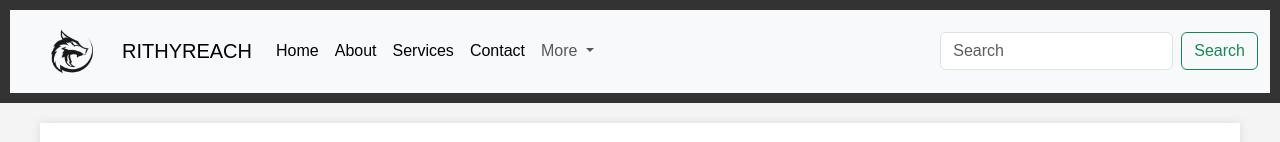
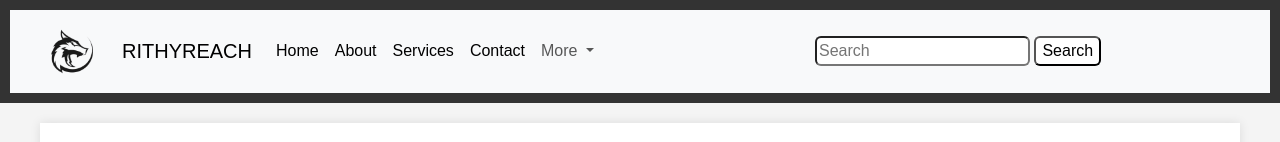
Before and after one commit to RengKN/rithyreach.github.io, a plain HTML site: page index.html in a window 1280 px wide. Shown: the top 142 px of the page. Drawn offline with nearby package versions, Linux system fonts and the light colour scheme.

Commit message:
fix Nav Bar

```diff
--- a/index.html
+++ b/index.html
@@ -78,6 +78,29 @@
         #logo{
           width: 100px;
         }
+        .search{
+          position: relative;
+          display: inline-block;
+          width: 100%;
+        }
+        #search-btn:hover{
+          background-color: #04AA6D;
+          color: white;
+          transition: 0.3s;
+          transform: scale(1.10);
+        }
+        #search-box{
+          border-radius: 6px;
+        }
+        #search-box:hover{
+          border: 2px solid #7AFF33;
+        }
+        #search-btn{
+          position: relative;
+          background-color: white;
+          border-radius: 6px;
+        }
+
   </style>
 </head>
 <body>
@@ -116,11 +139,15 @@
               </ul>
             </li>
           </ul>
-          <form class="d-flex" role="search">
+          <!-- <form class="d-flex" role="search">
             <input class="form-control me-2" type="search" placeholder="Search" aria-label="Search">
             <button class="btn btn-outline-success" type="submit">Search</button>
-          </form>
+          </form> -->
         </div>
+      </div>
+      <div class="search">
+        <input id="search-box" type="text" placeholder="Search">
+        <input id="search-btn" type="button" value="Search">
       </div>
     </nav>
   </header>
```
